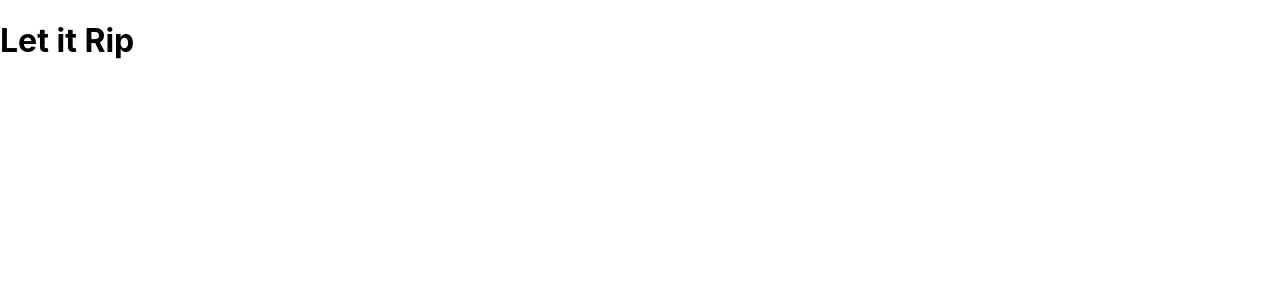
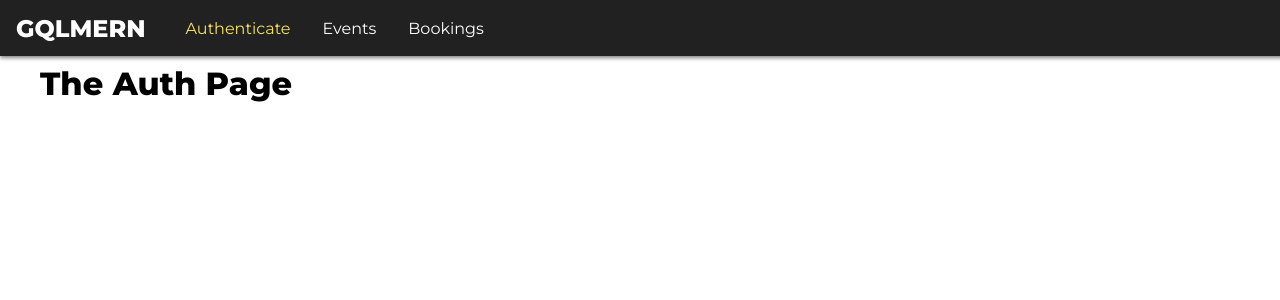
Before and after one commit to abdulrafay02/graphql-react-event-booking, a React (Create React App) app in the folder frontend/: page /auth in a window 1280 px wide. Shown: the top 300 px of the page. Built offline with nearby package versions, Linux system fonts and the light colour scheme.

Commit message:
added navigation

```diff
--- a/frontend/package.json
+++ b/frontend/package.json
@@ -8,6 +8,7 @@
     "@testing-library/user-event": "^7.1.2",
     "react": "^16.13.1",
     "react-dom": "^16.13.1",
+    "react-router-dom": "^5.2.0",
     "react-scripts": "3.4.1"
   },
   "scripts": {
--- a/frontend/src/App.css
+++ b/frontend/src/App.css
@@ -0,0 +1,3 @@
+.main-content {
+  margin: 4rem 2.5rem;
+}
--- a/frontend/src/App.js
+++ b/frontend/src/App.js
@@ -1,12 +1,31 @@
-import React from "react";
+import React, { Component } from "react";
+import { BrowserRouter, Route, Redirect, Switch } from "react-router-dom";
+
+import AuthPage from "./pages/Auth";
+import BookingsPage from "./pages/Bookings";
+import EventsPage from "./pages/Events";
+import MainNavigation from "./components/Navigation/MainNavigation";
+
 import "./App.css";
 
-function App() {
-  return (
-    <div className="App">
-      <h1>Let it Rip</h1>
-    </div>
-  );
+class App extends Component {
+  render() {
+    return (
+      <BrowserRouter>
+        <React.Fragment>
+          <MainNavigation />
+          <main className="main-content">
+            <Switch>
+              <Redirect from="/" to="/auth" exact />
+              <Route path="/auth" component={AuthPage} />
+              <Route path="/events" component={EventsPage} />
+              <Route path="/bookings" component={BookingsPage} />
+            </Switch>
+          </main>
+        </React.Fragment>
+      </BrowserRouter>
+    );
+  }
 }
 
 export default App;
--- /dev/null
+++ b/frontend/src/components/Navigation/MainNavigation.css
@@ -0,0 +1,44 @@
+.main-navigation {
+  position: fixed;
+  left: 0;
+  top: 0;
+  width: 100%;
+  height: 3.5rem;
+  background: #212121;
+  padding: 0 1rem;
+  display: flex;
+  align-items: center;
+  box-shadow: 0 2px 4px rgba(0, 0, 0, 0.5);
+}
+
+.main-navigation__logo h1 {
+  margin: 0;
+  font-size: 1.5rem;
+  color: #fff;
+}
+
+.main-navigation__items {
+  margin-left: 1.5rem;
+}
+
+.main-navigation__items ul {
+  display: flex;
+  list-style: none;
+  padding: 0;
+  margin: 0;
+}
+
+.main-navigation__items li {
+  margin: 0 1rem;
+}
+
+.main-navigation__items a {
+  text-decoration: none;
+  color: #fff;
+}
+
+.main-navigation__items a:hover,
+.main-navigation__items a:active,
+.main-navigation__items a.active {
+  color: #f8e264;
+}
--- /dev/null
+++ b/frontend/src/components/Navigation/MainNavigation.js
@@ -0,0 +1,27 @@
+import React from "react";
+import { NavLink } from "react-router-dom";
+
+import "./MainNavigation.css";
+
+const mainNavigation = (props) => (
+  <header className="main-navigation">
+    <div className="main-navigation__logo">
+      <h1>GQLMERN</h1>
+    </div>
+    <nav className="main-navigation__items">
+      <ul>
+        <li>
+          <NavLink to="/auth">Authenticate</NavLink>
+        </li>
+        <li>
+          <NavLink to="/events">Events</NavLink>
+        </li>
+        <li>
+          <NavLink to="/bookings">Bookings</NavLink>
+        </li>
+      </ul>
+    </nav>
+  </header>
+);
+
+export default mainNavigation;
--- a/frontend/src/index.css
+++ b/frontend/src/index.css
@@ -1,13 +1,11 @@
+@import url("https://fonts.googleapis.com/css2?family=Montserrat:wght@300;400;600;800&display=swap");
+
+html,
+body,
+html * {
+  font-family: "Montserrat", sans-serif;
+}
+
 body {
   margin: 0;
-  font-family: -apple-system, BlinkMacSystemFont, 'Segoe UI', 'Roboto', 'Oxygen',
-    'Ubuntu', 'Cantarell', 'Fira Sans', 'Droid Sans', 'Helvetica Neue',
-    sans-serif;
-  -webkit-font-smoothing: antialiased;
-  -moz-osx-font-smoothing: grayscale;
 }
-
-code {
-  font-family: source-code-pro, Menlo, Monaco, Consolas, 'Courier New',
-    monospace;
-}
--- /dev/null
+++ b/frontend/src/pages/Auth.js
@@ -0,0 +1,9 @@
+import React, { Component } from "react";
+
+class AuthPage extends Component {
+  render() {
+    return <h1>The Auth Page</h1>;
+  }
+}
+
+export default AuthPage;
--- /dev/null
+++ b/frontend/src/pages/Bookings.js
@@ -0,0 +1,9 @@
+import React, { Component } from "react";
+
+class BookingsPage extends Component {
+  render() {
+    return <h1>The Bookings Page</h1>;
+  }
+}
+
+export default BookingsPage;
--- /dev/null
+++ b/frontend/src/pages/Events.js
@@ -0,0 +1,9 @@
+import React, { Component } from "react";
+
+class EventsPage extends Component {
+  render() {
+    return <h1>The Events Page</h1>;
+  }
+}
+
+export default EventsPage;
```
Also changed, not shown: 1 other file (tests, documents, lock files or other folders).
